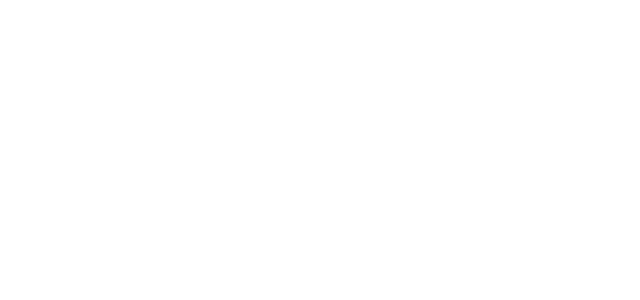
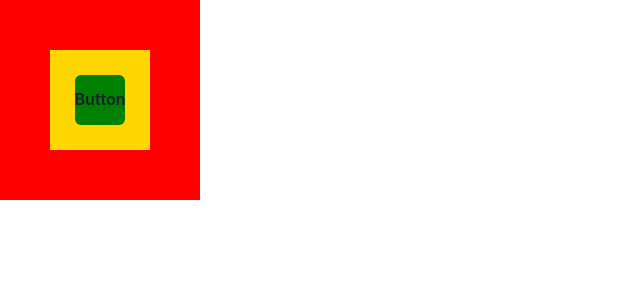
Before and after one commit to namic123/React-basics, a React (Create React App) app: page / in a window 1280 px wide. Shown: the top 300 px of the page, without its empty margins (0-640 px from the left). Built offline with nearby package versions, Linux system fonts and the light colour scheme.

Commit message:
e.stopPropagation(); 활용 연습

```diff
--- a/src/App.js
+++ b/src/App.js
@@ -1,5 +1,34 @@
+import { Button, Center } from "@chakra-ui/react";
+
 function App() {
-  return <></>;
+  function handleOuterBoxClick(e) {
+    e.stopPropagation();
+    console.log("바깥 상자 클릭됨");
+  }
+  function handleinnerBoxClick(e) {
+    e.stopPropagation();
+    console.log("안쪽 상자 클릭됨");
+  }
+  function handleBtnClick(e) {
+    e.stopPropagation();
+    console.log("클릭됨");
+  }
+  return (
+    <>
+      <Center bg={"red"} w={"200px"} h={"200px"} onClick={handleOuterBoxClick}>
+        <Center
+          bg={"gold"}
+          w={"100px"}
+          h={"100px"}
+          onClick={handleinnerBoxClick}
+        >
+          <Button bg={"green"} w={"50px"} h={"50px"} onClick={handleBtnClick}>
+            Button
+          </Button>
+        </Center>
+      </Center>
+    </>
+  );
 }
 
 export default App;
--- a/src/index.js
+++ b/src/index.js
@@ -1,12 +1,14 @@
-import React from 'react';
-import ReactDOM from 'react-dom/client';
-import App from './App';
+import React from "react";
+import ReactDOM from "react-dom/client";
+import App from "./App";
+import { ChakraProvider } from "@chakra-ui/react";
 
-
-const root = ReactDOM.createRoot(document.getElementById('root'));
+const root = ReactDOM.createRoot(document.getElementById("root"));
 root.render(
   <React.StrictMode>
-    {/* App/ 을 컴포넌트라고 부름*/}
-    <App />
-  </React.StrictMode>
+    <ChakraProvider>
+      {/* App/ 을 컴포넌트라고 부름*/}
+      <App />
+    </ChakraProvider>
+  </React.StrictMode>,
 );
```
